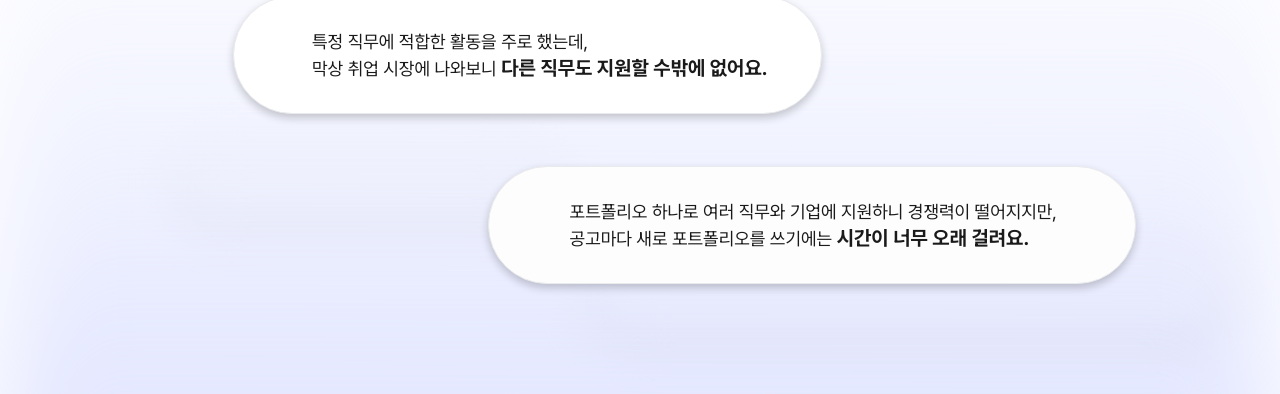
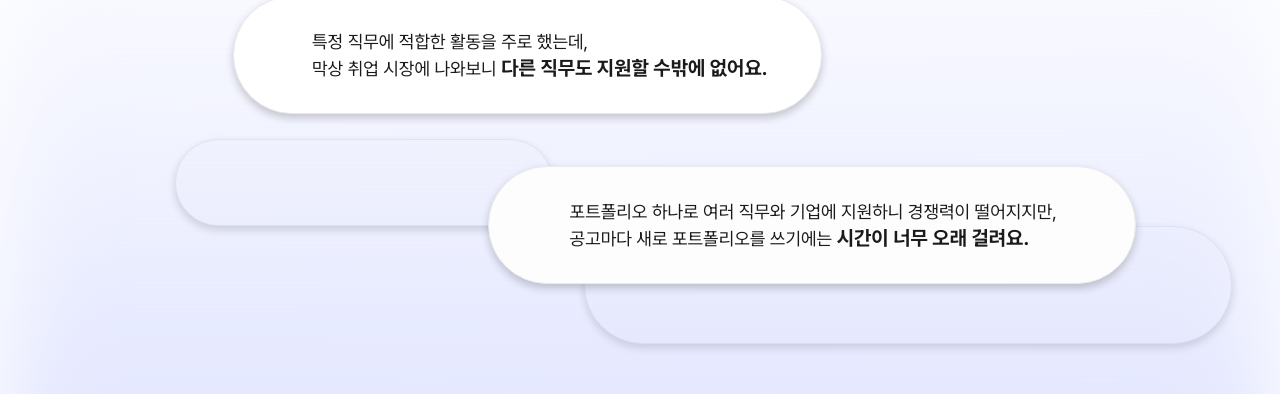
Before and after one commit to Teamie71/folioo-front, a Next.js app: page / in a window 1280 px wide. Shown: the part 4717-5111 px from the top of the page. Built offline with nearby package versions, Linux system fonts and the light colour scheme; no server answers.

Commit message:
🎨 Style: 랜딩 첨삭 보조 말풍선 가시성 정렬

```diff
--- a/src/features/landing/components/LandingPageContent.tsx
+++ b/src/features/landing/components/LandingPageContent.tsx
@@ -628,8 +628,8 @@ export function LandingPageContent() {
           className='pointer-events-none absolute inset-0 z-0 hidden sm:block'
         >
           <div className='relative mx-auto h-full max-w-[66rem]'>
-            <div className='border-gray3 absolute top-[41.25rem] left-[3.9375rem] h-[5.4078125rem] w-[23.625rem] rounded-full border bg-[#FDFDFD] shadow-[0_4px_8px_0_rgba(0,0,0,0.2)] blur-[1.25rem]' />
-            <div className='border-gray3 absolute top-[46.6875rem] left-[29.5rem] h-[7.375rem] w-[40.5rem] rounded-full border bg-[#FDFDFD] shadow-[0_4px_8px_0_rgba(0,0,0,0.2)] blur-[1.25rem]' />
+            <div className='border-gray3 absolute top-[41.25rem] left-[3.9375rem] h-[5.4078125rem] w-[23.625rem] rounded-full border bg-[#FDFDFD] shadow-[0_4px_8px_0_rgba(0,0,0,0.2)]' />
+            <div className='border-gray3 absolute top-[46.6875rem] left-[29.5rem] h-[7.375rem] w-[40.5rem] rounded-full border bg-[#FDFDFD] shadow-[0_4px_8px_0_rgba(0,0,0,0.2)]' />
           </div>
         </div>
         <div
```
